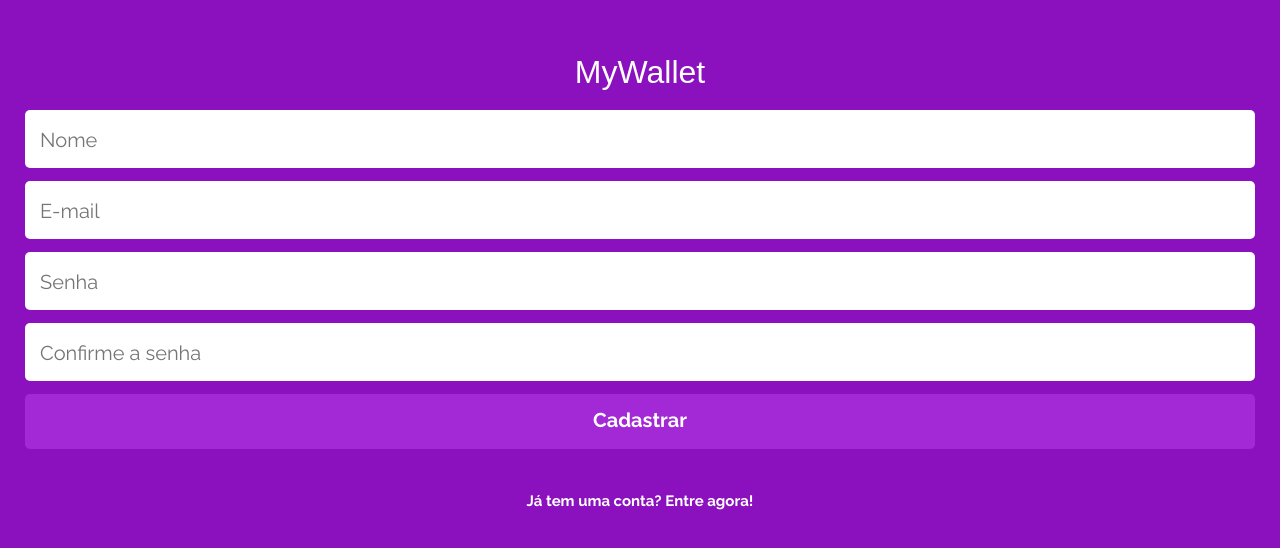
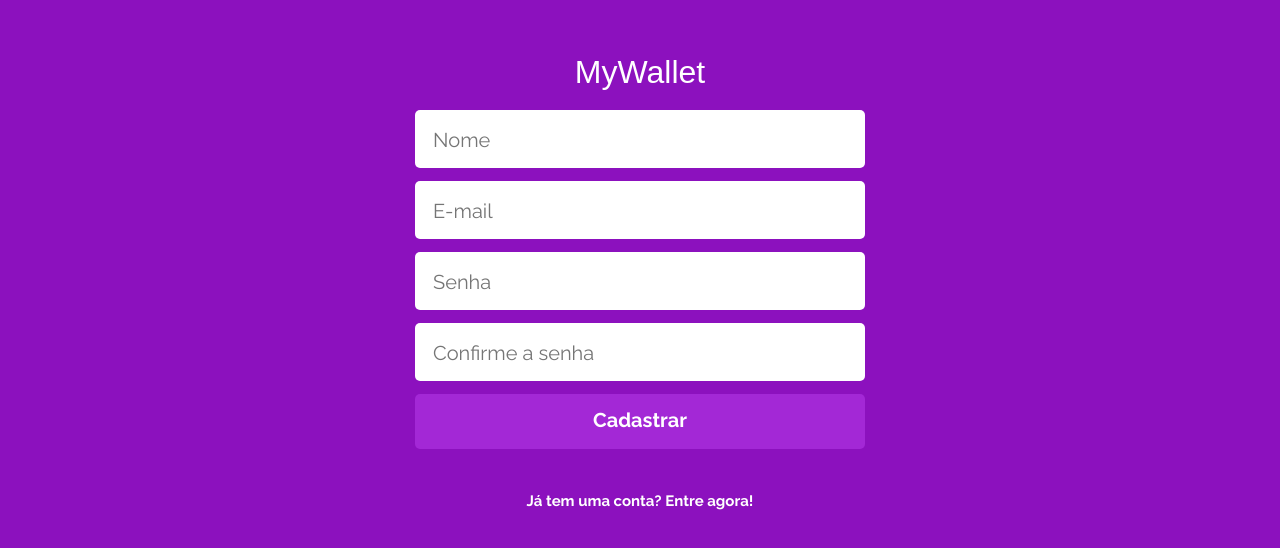
Before and after one commit to weslenmendes/mywallet-client, a React (Create React App) app: page /sign-up in a window 1280 px wide. Shown: the part 116-664 px from the top of the page. Built offline with nearby package versions, Linux system fonts and the light colour scheme; a web font is replaced by a local one.

Commit message:
feat: implemented password validation with colors in the signup form and changed the width of inputs

```diff
--- a/src/components/Button/index.js
+++ b/src/components/Button/index.js
@@ -22,6 +22,7 @@ const ButtonStyled = styled.button`
   line-height: 23.48px;
 
   width: 100%;
+  max-width: 450px;
   margin-top: 13px;
   padding: 15px 0 16px 0;
   text-align: center;
--- a/src/components/Input/index.js
+++ b/src/components/Input/index.js
@@ -1,7 +1,7 @@
 import styled from "styled-components";
 
 const Input = (props) => {
-  return <InputStyled {...props} />;
+  return <InputStyled {...props} borderColor={props.borderColor} />;
 };
 
 const InputStyled = styled.input`
@@ -11,11 +11,14 @@ const InputStyled = styled.input`
   color: var(--text-input);
 
   width: 100%;
+  max-width: 450px;
   height: 58px;
   margin-top: 13px;
   padding: 18px 15px 17px 15px;
   background-color: var(--text);
   box-sizing: border-box;
+  border: 3px solid transparent;
+  border-color: ${({ borderColor }) => borderColor || "transparent"};
 
   input:disabled {
     pointer-events: none;
--- a/src/pages/SignUp/index.js
+++ b/src/pages/SignUp/index.js
@@ -54,6 +54,18 @@ const SignUp = (props) => {
       });
   };
 
+  const changeColor = () => {
+    if (form.password && form.confirmPassword) {
+      if (form.password === form.confirmPassword) {
+        return "#03AC00";
+      } else {
+        return "#c70000";
+      }
+    }
+
+    return "transparent";
+  };
+
   return (
     <Container>
       <h1>MyWallet</h1>
@@ -88,6 +100,7 @@ const SignUp = (props) => {
           onChange={handleChange}
           placeholder="Confirme a senha"
           disabled={loading}
+          borderColor={changeColor()}
           required
         />
         <Button type="submit" isLoading={loading}>
```
